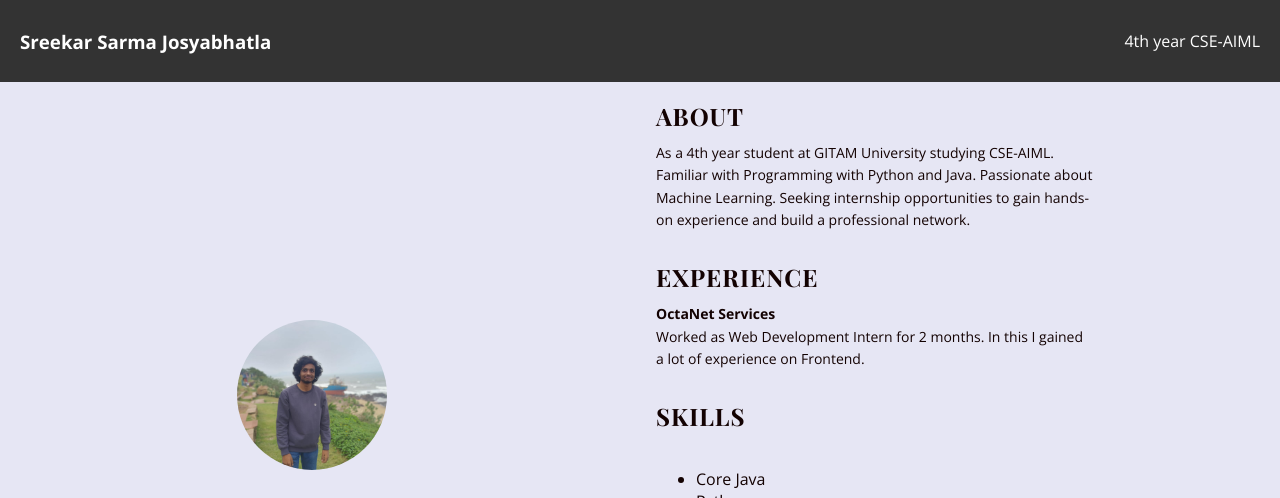
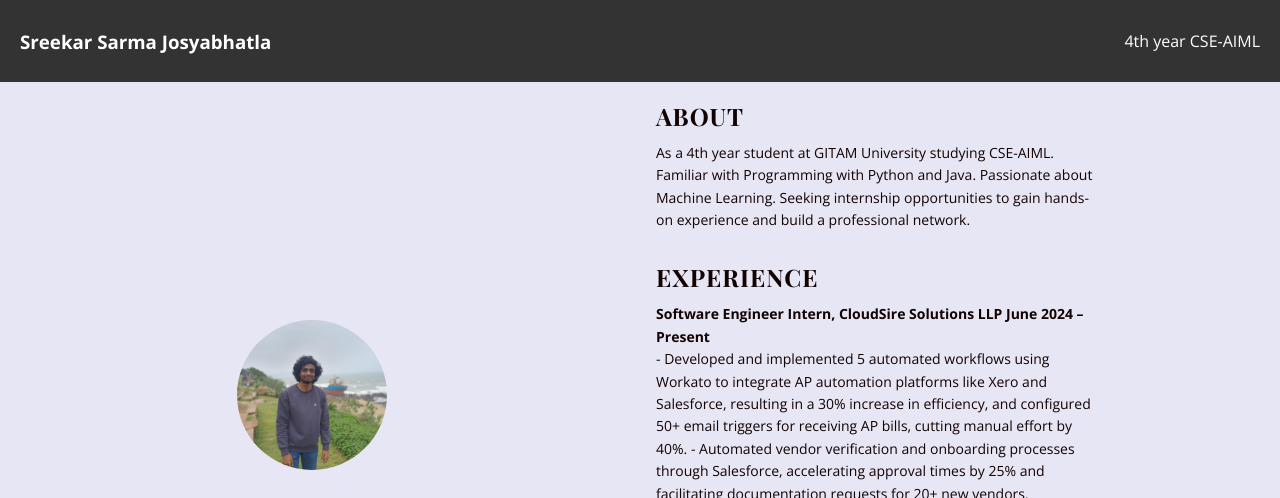
Before and after one commit to SreekarJosyabhatla/portfolio, a plain HTML site: page index.html in a window 1280 px wide. Shown: the top 498 px of the page. Drawn offline with nearby package versions, Linux system fonts and the light colour scheme.

Commit message:
Update index.html

```diff
--- a/index.html
+++ b/index.html
@@ -40,8 +40,12 @@
         </p>
         <h2>Experience</h2>
         <p>
-          <strong>OctaNet Services</strong><br>
-          Worked as Web Development Intern for 2 months. In this I gained a lot of experience on Frontend.
+          <strong>Software Engineer Intern, CloudSire Solutions LLP       June 2024 – Present</strong><br>
+         - Developed and implemented 5 automated workflows using Workato to integrate AP automation platforms
+like Xero and Salesforce, resulting in a 30% increase in efficiency, and configured 50+ email triggers for
+receiving AP bills, cutting manual effort by 40%.
+- Automated vendor verification and onboarding processes through Salesforce, accelerating approval times
+by 25% and facilitating documentation requests for 20+ new vendors.
 
         </p>
 
```
